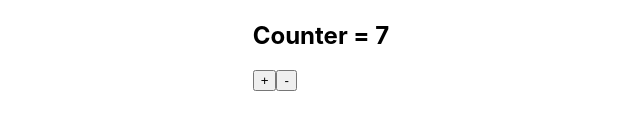
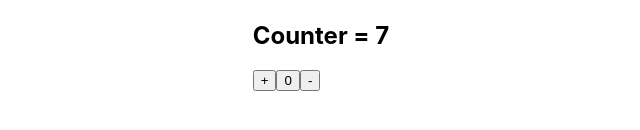
Before and after one commit to ZarNizza/sandbox, a React (Create React App) app: page / in a window 1280 px wide. Shown: the part 354-484 px from the top of the page, without its empty margins (319-959 px from the left). Built offline with nearby package versions, Linux system fonts and the light colour scheme.

Commit message:
counter: zero button

```diff
--- a/src/UseReduserCounter.js
+++ b/src/UseReduserCounter.js
@@ -14,6 +14,7 @@ return (
     <>
     <h2>Counter = {count} </h2>
     <button onClick = {()=>{dispatch({type:"plus"})}} > + </button>
+    <button onClick = {()=>{dispatch({type:"zero"})}} > 0 </button>
     <button onClick = {()=>{dispatch({type:"minus"})}} > - </button>
     </>
 )
@@ -23,6 +24,7 @@ function reduser(state, action) {
 switch (action.type) {
     case "plus": return {...state, count: state.count +1};
     case "minus": return {...state, count: state.count -1};
+    case "zero": return {...state, count: 0};
     default: return {state}
 }
 }
```
